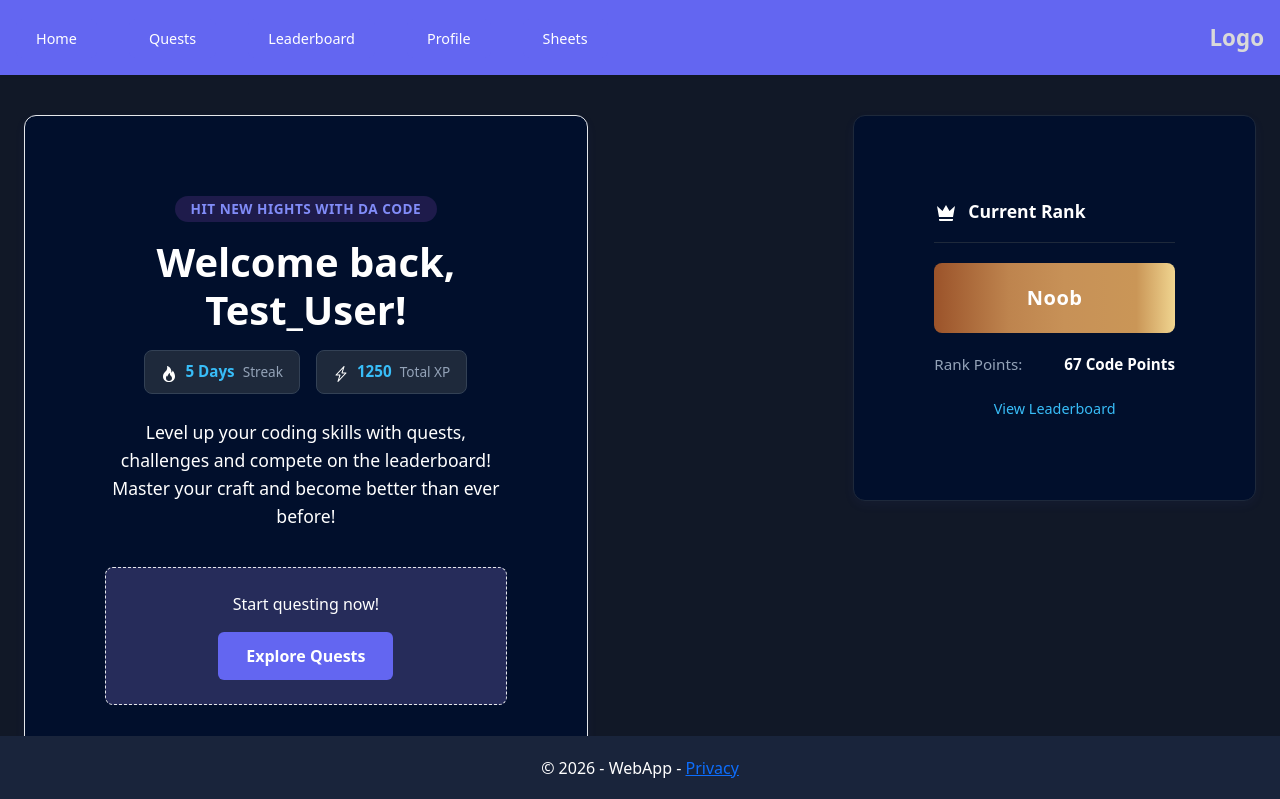
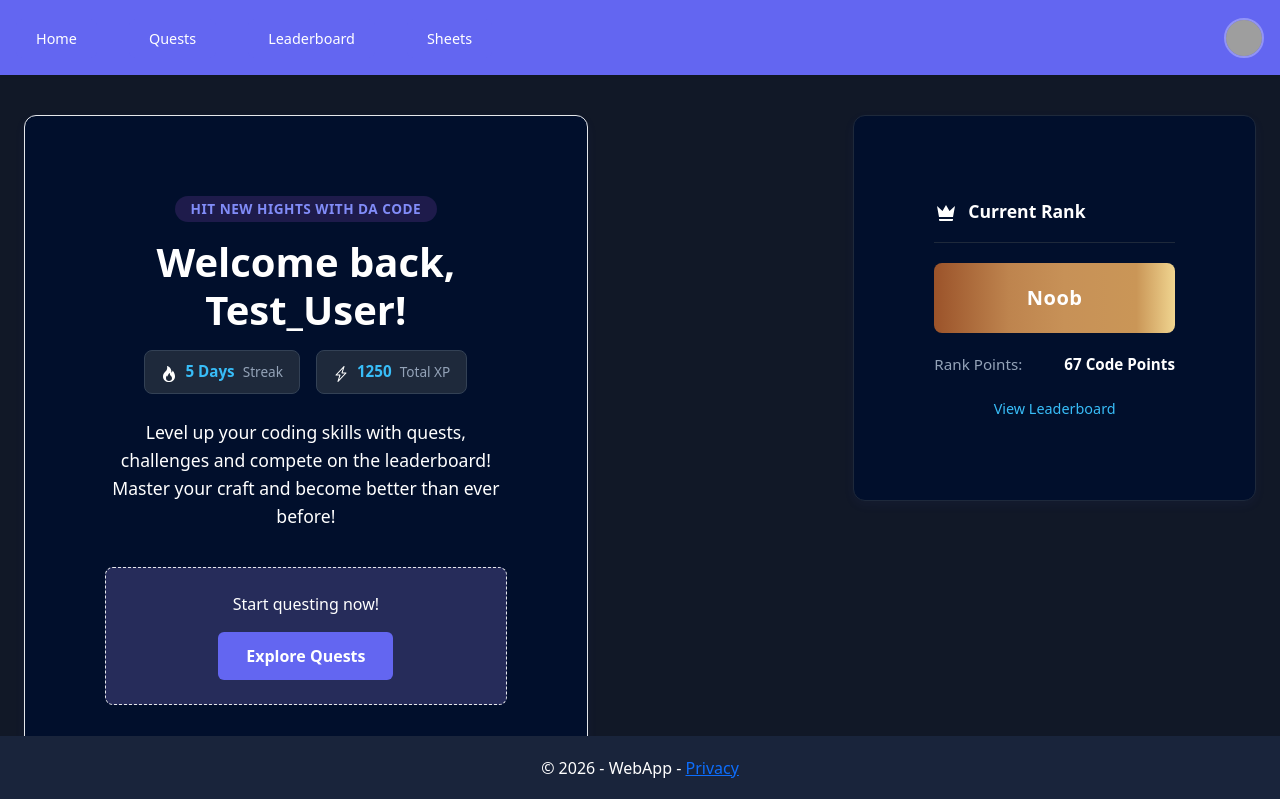
Before and after one commit to elinacn/WebApp, an ASP.NET Core app: page / in a window 1280 px wide. Shown: the top 799 px of the page. Run offline with ASP.NET Core 8, Linux system fonts and the light colour scheme; the visitor is signed in with stand-in values (Sample User, id 1); style sheets or scripts are compiled from the project's sources; the project's own start-up code is not run, and a stand-in starts its controllers and pages; grey boxes are pictures that could not be loaded.

Commit message:
made profile into icon with dropdown and updated site.css, temp non working login/reg options

```diff
--- a/WebApp/Views/Shared/_Layout.cshtml
+++ b/WebApp/Views/Shared/_Layout.cshtml
@@ -19,12 +19,43 @@
                     <li><a class="nav-item-link" asp-controller="Home" asp-action="Index">Home</a></li>
                     <li><a class="nav-item-link" asp-controller="Quests" asp-action="Quests">Quests</a></li>
                     <li><a class="nav-item-link" asp-controller="Leaderboard" asp-action="Leaderboard">Leaderboard</a></li>
-                    <li><a class="nav-item-link" asp-controller="Profile" asp-action="Profile">Profile</a></li>
                     <li><a class="nav-item-link" asp-controller="Sheets" asp-action="Index">Sheets</a></li>
                 </ul>
             </nav>
 
-        <a class="navbar-logo" asp-controller="Home" asp-action="Index">Logo</a>
+        <div class="navbar-auth">
+            <!-- identifies user and shows different options based on if they are logged in or not-->
+            @if (User.Identity != null && User.Identity.IsAuthenticated)
+            {
+                <!-- eventually add a default picture users are assigned on login after implemented in DB-->
+               var profilePic = User.FindFirst("ProfilePicture")?.Value ?? Url.Content("~/images/default-profile.png");
+
+                <div class="dropdown profile-dropdown">
+                    <a href="#" class="profile-dropdown-toggle" id="profileDropdown" data-bs-toggle="dropdown" aria-expanded="false">
+                        <img src="@profilePic" alt="Profile" class="profile-avatar-img" />
+                    </a>
+                    <!-- dropdown menu for profile options, yet to implement settings and logout-->
+                    <ul class="dropdown-menu dropdown-menu-end custom-dropdown-menu" aria-labelledby="profileDropdownMenuLink">
+                        <li><a class="dropdown-item" asp-controller="Profile" asp-action="Profile">Profile</a></li>
+                        <li><a class="dropdown-item" asp-controller="Profile" asp-action="Settings">Settings</a></li>
+                        <li><hr class="dropdown-divider bg-secondary"></li>
+                        <li>
+                            <form class="form-inline" asp-controller="#" asp-action="Logout" method="post">
+                                <button type="submit" class="dropdown-item text-danger">Logout</button>
+                            </form>
+                        </li>
+                    </ul>
+                </div>
+            }
+            else
+            {
+                <!-- eventual redirects to the login and register pages when they get implemented-->
+                <a class="navbar-login-btn" asp-controller="#" asp-action="Login">Login</a>
+                <a class="navbar-register-btn" asp-controller="#" asp-action="Register">Register</a>
+            }
+
+        </div>
+        </a>
        </div>
     </header>
 
--- a/WebApp/wwwroot/css/site.css
+++ b/WebApp/wwwroot/css/site.css
@@ -311,3 +311,63 @@ body {
 svg {
   color: white;
 }
+
+.navbar-auth {
+  display: flex;
+  align-items: center;
+}
+
+.navbar-login-btn, .navbar-register-btn {
+  background-color: #ffffff;
+  color: #6366F1;
+  padding: 8px 18px;
+  border-radius: 6px;
+  text-decoration: none;
+  font-weight: 600;
+  font-size: 0.9rem;
+  transition: background-color 0.2s ease, color 0.2s ease;
+}
+
+.navbar-login-btn:hover, .navbar-register-btn:hover {
+  background-color: #000000;
+  color: #ffffff;
+}
+
+.profile-dropdown-toggle {
+  display: flex;
+  align-items: center;
+  text-decoration: none;
+}
+
+.profile-avatar-img {
+  width: 40px;
+  height: 40px;
+  border-radius: 50%;
+  object-fit: cover;
+  border: 2px solid rgba(255, 255, 255, 0.3);
+  transition: border-color 0.2s ease;
+}
+
+.profile-avatar-img:hover {
+  border-color: #ffffff;
+}
+
+.custom-dropdown-menu {
+  background-color: #1e293b;
+  border: 1px solid #334155;
+  box-shadow: 0 4px 12px rgba(0, 0, 0, 0.3);
+  padding: 8px 0;
+  margin-top: 10px !important;
+}
+
+.custom-dropdown-menu .dropdown-item {
+  color: #f8fafc;
+  font-size: 0.9rem;
+  padding: 8px 16px;
+  transition: background-color 0.15s ease;
+}
+
+.custom-dropdown-menu .dropdown-item:hover {
+  background-color: #334155;
+  color: #ffffff;
+}
```
